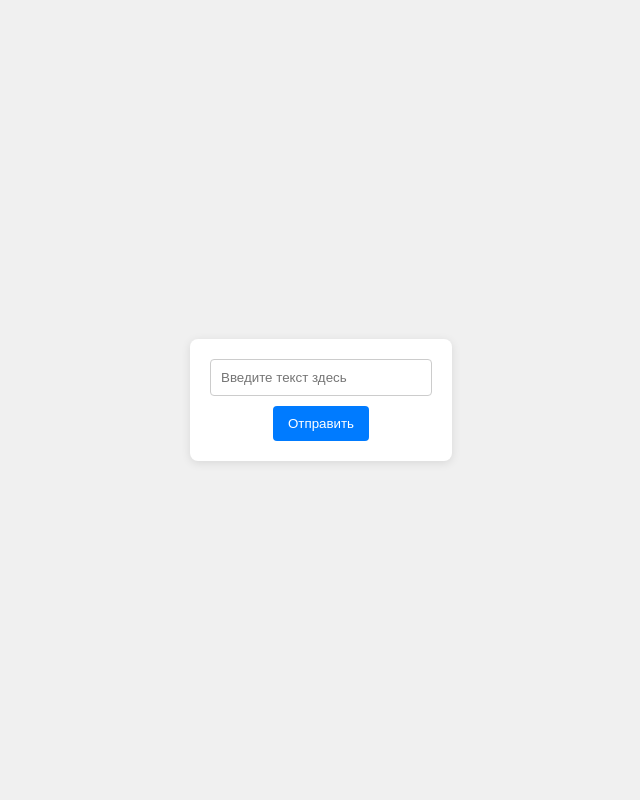
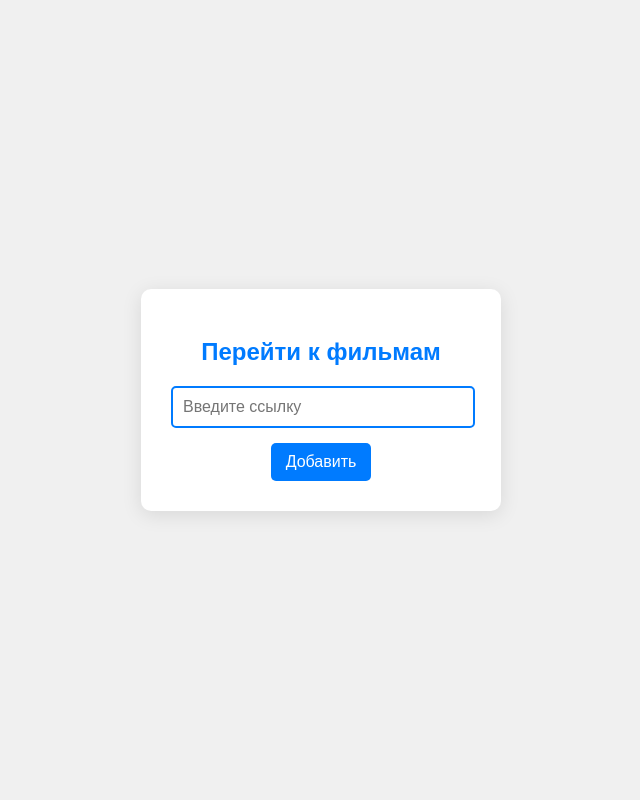
Before and after one commit to Spaceoceanoutlook/MovieParser, a FastAPI app: page / in a window 1280 px wide. Shown: the whole page, without its empty margins (319-959 px from the left). Run offline with FastAPI, Linux system fonts and the light colour scheme.

Commit message:
added films.html

```diff
--- a/main.py
+++ b/main.py
@@ -1,6 +1,6 @@
 import logging
 from service import get_information_about_the_movie
-from sqlalchemy.orm import sessionmaker
+from sqlalchemy.orm import sessionmaker, joinedload
 from models import engine, Film, Genre, Country
 
 # Настройка логирования
@@ -15,7 +15,7 @@ Session = sessionmaker(bind=engine)
 def add_genres_to_film(session, film, genres):
     genres_to_add = []
     for genre_name in genres:
-        genre_name = genre_name.strip().title()
+        genre_name = genre_name.strip().capitalize()
         genre = session.query(Genre).filter_by(name=genre_name).first()
         if genre is None:
             genre = Genre(name=genre_name)
@@ -28,7 +28,7 @@ def add_genres_to_film(session, film, genres):
 def add_countries_to_film(session, film, countries):
     countries_to_add = []
     for country_name in countries:
-        country_name = country_name.strip().title()
+        country_name = country_name.strip().capitalize()
         country = session.query(Country).filter_by(name=country_name).first()
         if country is None:
             country = Country(name=country_name)
@@ -61,6 +61,12 @@ def main(url_film):
         logger.error("Ошибка: %s", e)
 
 
+def get_films_from_db():
+    with Session() as session:
+        # Подгружаем сразу связанные таблицы
+        films = session.query(Film).options(joinedload(Film.countries)).options(joinedload(Film.genres)).all()
+    return films
+
 # if __name__ == "__main__":
-#     url = 'https://www.kinopoisk.ru/series/306084/'
+#     url = ''
 #     main(get_url)
--- a/pyproject.toml
+++ b/pyproject.toml
@@ -14,6 +14,7 @@ alembic = "^1.13.2"
 fastapi = "^0.112.2"
 uvicorn = "^0.30.6"
 python-multipart = "^0.0.9"
+jinja2 = "^3.1.4"
 
 
 [build-system]
--- a/run.py
+++ b/run.py
@@ -1,22 +1,33 @@
 from fastapi import FastAPI, Request
 import uvicorn
-from fastapi.responses import FileResponse
-from main import main
+from fastapi.responses import RedirectResponse
+from fastapi.responses import HTMLResponse
+from fastapi.templating import Jinja2Templates
+from main import main, get_films_from_db
 
 app = FastAPI()
+templates = Jinja2Templates(directory="templates")
 
 
-@app.get("/")
-async def index():
-    return FileResponse("templates/index.html")
+@app.get("/", response_class=HTMLResponse)
+async def index(request: Request):
+    return templates.TemplateResponse("index.html", {"request": request})
 
 
-@app.post("/submit")
+@app.post("/")
 async def submit_link(request: Request):
     form_data = await request.form()  # Получаем данные формы
     url = form_data.get('text')  # Извлекаем значение по ключу 'text'
-    main(url)    # Передаем ссылку в парсинг
-    return FileResponse("templates/index.html")
+    main(url)  # Передаем ссылку в парсинг
+    #  status_code=303 (See Other), который указывает браузеру выполнить GET-запрос
+    return RedirectResponse(url="/films", status_code=303)  # Перенаправляем на страницу films
+
+
+@app.get("/films", response_class=HTMLResponse)
+async def films(request: Request):
+    all_films = get_films_from_db()  # Получаем фильмы из базы данных
+    context = {"request": request, "films": all_films}
+    return templates.TemplateResponse("films.html", context=context)
 
 
 if __name__ == "__main__":
--- a/templates/index.html
+++ b/templates/index.html
@@ -3,49 +3,69 @@
 <head>
     <meta charset="UTF-8">
     <meta name="viewport" content="width=device-width, initial-scale=1.0">
-    <title>Парсинг фильма</title>
+    <title>Добавить фильм</title>
     <style>
         body {
+            font-family: Arial, sans-serif;
+            margin: 0;
+            height: 100vh; /* Высота вьюпорта */
             display: flex;
-            justify-content: center;
-            align-items: center;
-            height: 100vh; /* Высота вьюпорта */
-            margin: 0; /* Убираем отступы */
-            background-color: #f0f0f0; /* Цвет фона */
+            justify-content: center; /* Центрирование по горизонтали */
+            align-items: center; /* Центрирование по вертикали */
+            background-color: #f0f0f0; /* Цвет фона для лучшей видимости */
         }
         .container {
-            text-align: center; /* Центрируем текст внутри контейнера */
-            background-color: white; /* Цвет фона контейнера */
-            padding: 20px; /* Отступы внутри контейнера */
-            border-radius: 8px; /* Закругленные углы */
-            box-shadow: 0 2px 10px rgba(0, 0, 0, 0.1); /* Тень */
+            text-align: center; /* Центрирование текста внутри контейнера */
+            background-color: white; /* Цвет фона для формы */
+            padding: 30px; /* Отступы внутри контейнера */
+            border-radius: 10px; /* Закругленные углы */
+            box-shadow: 0 4px 20px rgba(0, 0, 0, 0.1); /* Тень для контейнера */
+            width: 300px; /* Ширина контейнера */
+        }
+        h2 {
+            margin-bottom: 20px; /* Отступ снизу для заголовка */
+            font-size: 24px; /* Размер шрифта заголовка */
+            color: #333; /* Цвет текста заголовка */
         }
         input[type="text"] {
+            width: calc(100% - 20px); /* Ширина поля ввода с учетом отступов */
             padding: 10px; /* Отступы внутри поля ввода */
-            width: 200px; /* Ширина поля ввода */
-            border: 1px solid #ccc; /* Цвет границы */
-            border-radius: 4px; /* Закругленные углы */
+            margin-bottom: 15px; /* Отступ снизу для поля ввода */
+            border: 2px solid #007BFF; /* Цвет границы */
+            border-radius: 5px; /* Закругленные углы */
+            font-size: 16px; /* Размер шрифта */
+            transition: border-color 0.3s, box-shadow 0.3s; /* Плавный переход для цвета границы и тени */
+            outline: none; /* Убираем стандартный контур */
+        }
+        input[type="text"]:focus {
+            border-color: #0056b3; /* Цвет границы при фокусе */
+            box-shadow: 0 0 5px rgba(0, 86, 179, 0.5); /* Тень при фокусе */
         }
         button {
+            background-color: #007BFF; /* Цвет фона кнопки */
+            color: white; /* Цвет текста кнопки */
             padding: 10px 15px; /* Отступы внутри кнопки */
-            margin-top: 10px; /* Отступ сверху */
             border: none; /* Убираем границу */
-            border-radius: 4px; /* Закругленные углы */
-            background-color: #007bff; /* Цвет фона кнопки */
-            color: white; /* Цвет текста кнопки */
+            border-radius: 5px; /* Закругленные углы */
+            font-size: 16px; /* Размер шрифта */
             cursor: pointer; /* Указатель при наведении */
+            transition: background-color 0.3s, transform 0.2s; /* Плавный переход для цвета фона и эффекта нажатия */
         }
         button:hover {
             background-color: #0056b3; /* Цвет фона кнопки при наведении */
+        }
+        button:active {
+            transform: scale(0.95); /* Эффект нажатия */
         }
     </style>
 </head>
 <body>
     <div class="container">
-        <form action="/submit" method="post">
-            <input type="text" name="text" required placeholder="Введите текст здесь">
+        <h2><a href="films" style="text-decoration: none; color: #007BFF;">Перейти к фильмам</a></h2>
+        <form action="/" method="post">
+            <input type="text" name="text" required placeholder="Введите ссылку">
             <br>
-            <button type="submit">Отправить</button>
+            <button type="submit">Добавить</button>
         </form>
     </div>
 </body>
```
Also changed, not shown: service.py (+4 -3 lines), templates/films.html (added, +62 -0 lines), 1 other file.
